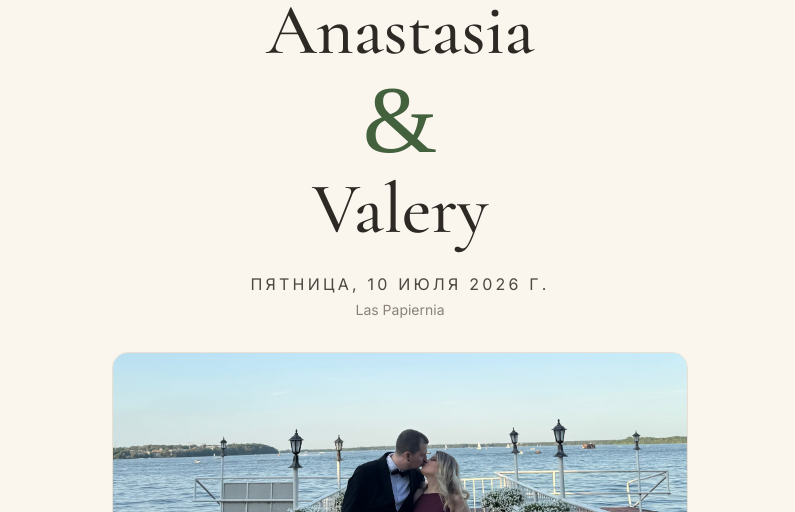
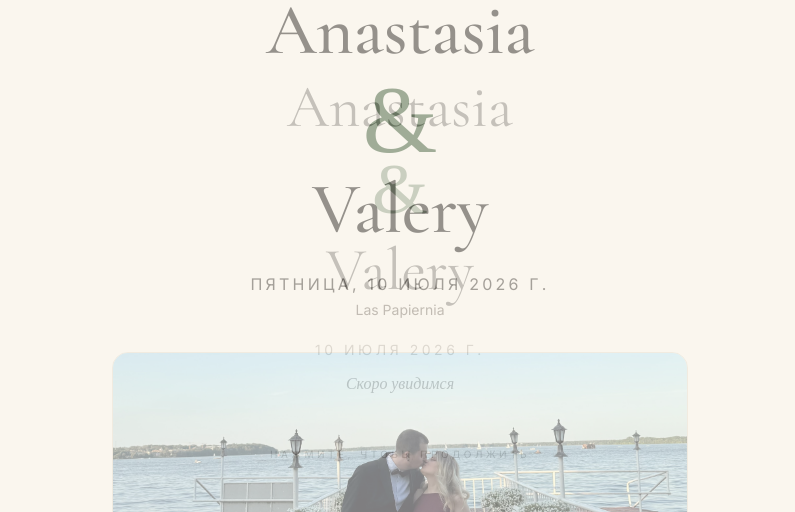
Before and after one commit to valeryvaladzko/wedding-website, a React (Vite) app in the folder frontend/: page / in a window 1280 px wide. Shown: the part 130-642 px from the top of the page, without its empty margins (240-1035 px from the left). Built offline with nearby package versions, Linux system fonts and the light colour scheme; no server answers; a web font is replaced by a local one.

Commit message:
Fixed an issue with exit animation for intro screen

```diff
--- a/frontend/src/components/IntroSplash.tsx
+++ b/frontend/src/components/IntroSplash.tsx
@@ -5,27 +5,31 @@ import { useGuest } from "../context/GuestContext";
 import { hasSeenIntro, markIntroSeen } from "../utils/storage";
 import { wedding } from "../config";
 
-const AUTO_DISMISS_MS = 3500;
+const AUTO_DISMISS_MS = 6000;
 
 export function IntroSplash() {
   const { t, i18n } = useTranslation();
   const { guest } = useGuest();
-  const [visible, setVisible] = useState(() => !hasSeenIntro());
+
+  const guestName = guest?.name;
+  const [visible, setVisible] = useState(false);
+
+  useEffect(() => {
+    if (!hasSeenIntro()) {
+      setVisible(true);
+    }
+  }, []);
 
   useEffect(() => {
     if (!visible) return;
     const id = window.setTimeout(() => {
       setVisible(false);
-      markIntroSeen();
     }, AUTO_DISMISS_MS);
     return () => window.clearTimeout(id);
   }, [visible]);
 
-  if (!visible) return null;
-
   const dismiss = () => {
     setVisible(false);
-    markIntroSeen();
   };
 
   const dateLabel = wedding.date.toLocaleDateString(i18n.language, {
@@ -35,7 +39,12 @@ export function IntroSplash() {
   });
 
   return (
-    <AnimatePresence>
+    <AnimatePresence
+      onExitComplete={() => {
+        markIntroSeen();
+      }}
+    >
+      {visible && (
         <motion.div
           key="intro"
           initial={{ opacity: 0 }}
@@ -50,33 +59,54 @@ export function IntroSplash() {
           <motion.div
             initial={{ opacity: 0, y: 8 }}
             animate={{ opacity: 1, y: 0 }}
-          transition={{ duration: 0.9, delay: 0.15, ease: "easeOut" }}
+            exit={{ opacity: 0, y: -8 }}
+            transition={{ duration: 0.6, ease: "easeOut" }}
             className="text-center max-w-xl"
           >
-          <div className="text-[11px] uppercase tracking-[0.4em] text-[var(--color-sage-600)] mb-6">
+            <AnimatePresence
+              onExitComplete={() => {
+                markIntroSeen();
+              }}
+            >
+              {guestName && (
+                <motion.div
+                  initial={{ opacity: 0 }}
+                  animate={{ opacity: 1 }}
+                  exit={{ opacity: 0 }}
+                  className="text-[11px] uppercase tracking-[0.4em] text-[var(--color-sage-600)] mb-6"
+                >
                   {t("intro.greeting")}
                   {guest?.name ? `, ${guest.name}` : ""}
-          </div>
+                </motion.div>
+              )}
+            </AnimatePresence>
+
             <div className="font-serif text-5xl sm:text-6xl text-[var(--color-ink)] leading-tight">
               {wedding.bride}
             </div>
+
             <div className="font-script text-6xl sm:text-7xl text-[var(--color-sage-600)] my-2">
               {t("intro.coupleAnd")}
             </div>
+
             <div className="font-serif text-5xl sm:text-6xl text-[var(--color-ink)] leading-tight">
               {wedding.groom}
             </div>
+
             <div className="mt-8 text-sm tracking-[0.25em] uppercase text-[var(--color-muted)]">
               {dateLabel}
             </div>
+
             <div className="mt-3 font-serif italic text-[var(--color-ink-soft)]">
               {t("intro.tagline")}
             </div>
+
             <div className="mt-12 text-[10px] uppercase tracking-[0.35em] text-[var(--color-muted)]">
               {t("intro.skip")}
             </div>
           </motion.div>
         </motion.div>
+      )}
     </AnimatePresence>
   );
 }
```
Lines whose indentation alone changed are shown as unchanged.
